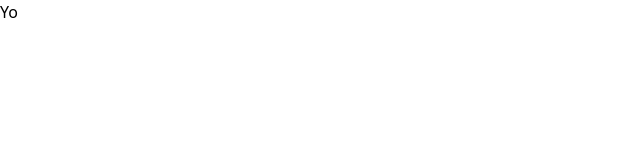
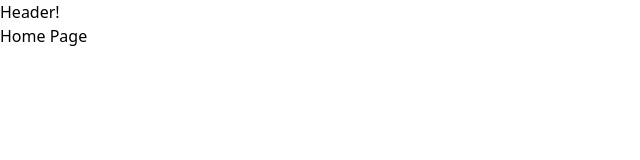
Before and after one commit to danporeda/pkg-registry, a React (Vite) app: page / in a window 1280 px wide. Shown: the top 160 px of the page, without its empty margins (0-640 px from the left). Built offline with nearby package versions, Linux system fonts and the light colour scheme.

Commit message:
created src/components directory with Header, created Root in components with Outlet, imported this with all pages to App.tsx. wired up the router to 3 main pages

```diff
--- a/src/App.tsx
+++ b/src/App.tsx
@@ -1,6 +1,32 @@
+import { createBrowserRouter, RouterProvider } from 'react-router-dom';
+import Root from './pages/Root';
+import HomePage from './pages/HomePage';
+import SearchPage from './pages/SearchPage';
+import DetailsPage from './pages/DetailsPage';
+
+const router = createBrowserRouter([
+  {
+    path: '/',
+    element: <Root />,
+    children: [
+      {
+        index: true,
+        element: <HomePage />
+      },
+      {
+        path: "/search",
+        element: <SearchPage />
+      },
+      {
+        path: "/packages/:name",
+        element: <DetailsPage />
+      }
+    ]
+  }
+])
 
 function App() {
-  return <div>Yo</div>
+  return <RouterProvider router={router} />;
 }
 
 export default App
--- /dev/null
+++ b/src/pages/Root.tsx
@@ -0,0 +1,9 @@
+import Header from '../components/Header';
+import { Outlet } from 'react-router-dom';
+
+export default function Root() {
+  return <div>
+    <Header />
+    <Outlet />
+  </div>
+}
```
